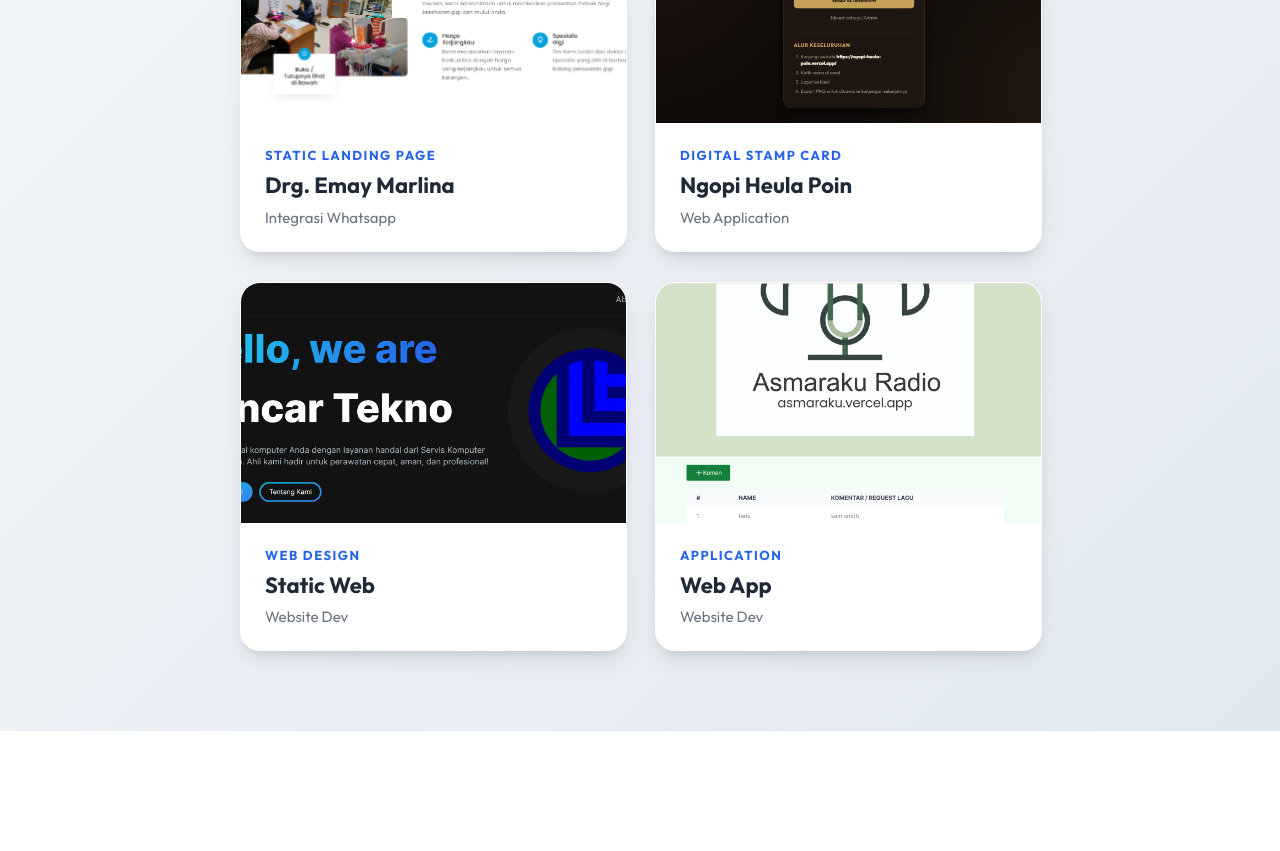
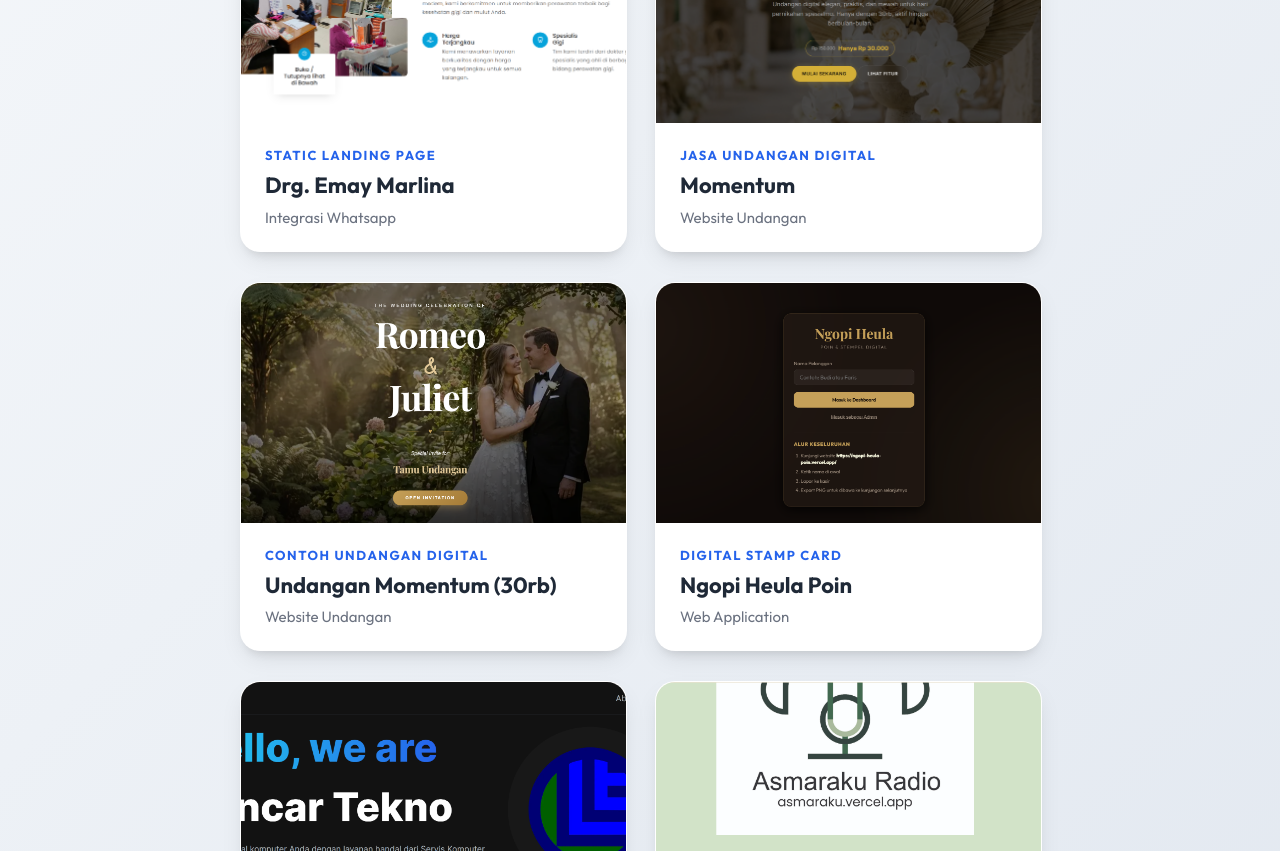
Before and after one commit to lancartekno/new-nextjs-port-Des2023, a Next.js app: page /portfolio in a window 1280 px wide. Shown: the part 880-1731 px from the top of the page. Before the commit the page ends 1611 px from the top, so only its background shows below. Built offline with nearby package versions, Linux system fonts and the light colour scheme.

Commit message:
tambah porto

```diff
--- a/pages/portfolio.jsx
+++ b/pages/portfolio.jsx
@@ -55,6 +55,28 @@ function Portfolio() {
 							</div>
 
 							<div className="portfolio-item">
+								<img src="/momentum.png" className="portfolio-image" />
+								<div className="portfolio-info">
+									<span className="portfolio-subtitle">Jasa Undangan Digital</span>
+									<a href="https://momentum-invite.vercel.app/" target="_blank" rel="noopener noreferrer">
+										<h4 className="portfolio-name">Momentum</h4>
+									</a>
+									<div className="portfolio-category">Website Undangan</div>
+								</div>
+							</div>
+
+							<div className="portfolio-item">
+								<img src="/romeo.png" className="portfolio-image" />
+								<div className="portfolio-info">
+									<span className="portfolio-subtitle">Contoh Undangan Digital</span>
+									<a href="https://undangan-digital-momentum.vercel.app/" target="_blank" rel="noopener noreferrer">
+										<h4 className="portfolio-name">Undangan Momentum (30rb)</h4>
+									</a>
+									<div className="portfolio-category">Website Undangan</div>
+								</div>
+							</div>
+
+							<div className="portfolio-item">
 								<img src="/stempel online.png" className="portfolio-image" />
 								<div className="portfolio-info">
 									<span className="portfolio-subtitle">Digital Stamp Card</span>
```
Also changed, not shown: public/momentum.png (added), public/romeo.png (added).
